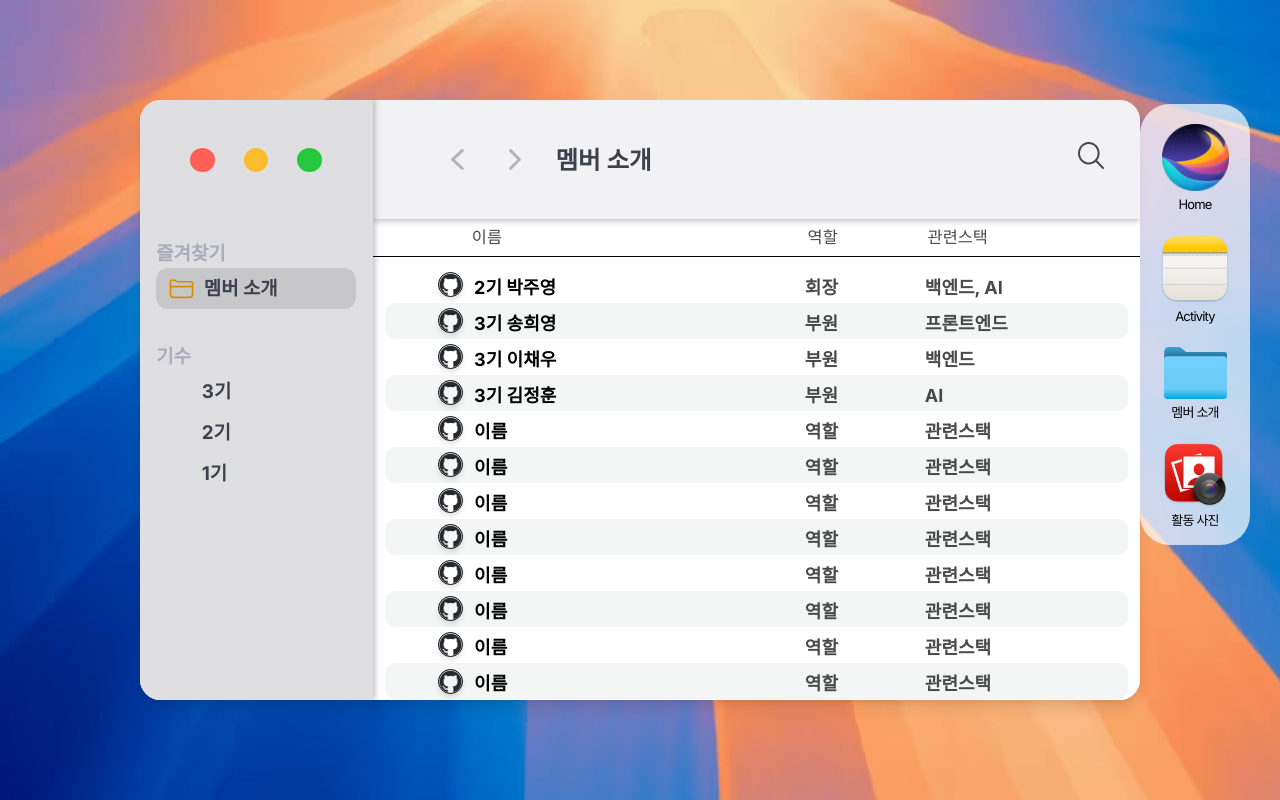
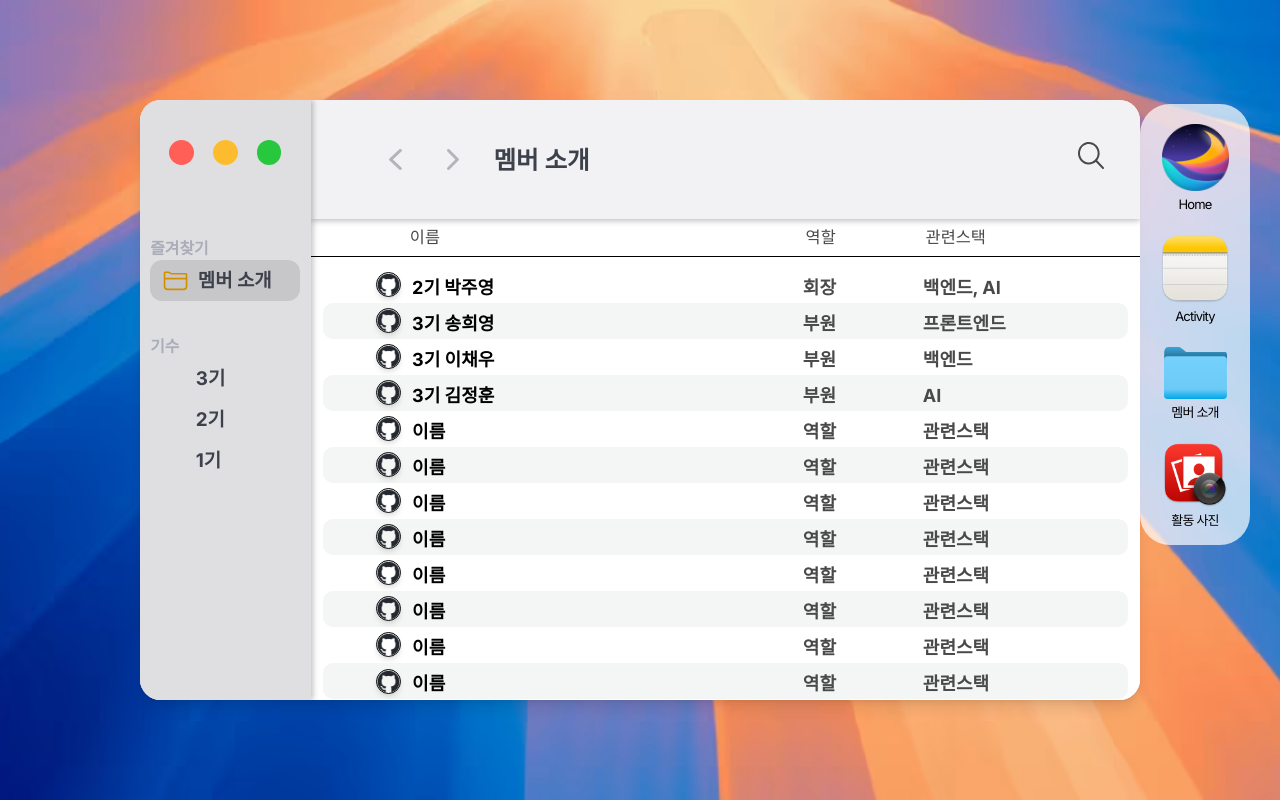
Before and after one commit to ALOC-dev/aloc-homepage, a Next.js app: page /members in a window 1280 px wide. Built offline with nearby package versions, Linux system fonts and the light colour scheme.

Commit message:
refactor: members 페이지 리디자인

```diff
--- a/src/app/(main)/(detail-pages)/members/page.tsx
+++ b/src/app/(main)/(detail-pages)/members/page.tsx
@@ -41,22 +41,21 @@ export default function Members() {
   return (
     <div className='w-full h-full flex'>
       {/* 왼쪽 사이드바 그룹 */}
-      <div className='w-[232.59px] h-full bg-border-brighter shadow-sidebar flex-shrink-0 relative z-30'>
-        {/* macOS 트래픽 라이트 */}
-        <div className='absolute top-[47.5px] left-[49.96px] flex space-x-[29px]'>
-          <div className='w-[24.57px] h-[24.57px] bg-brand-red rounded-full' />
-          <div className='w-[24.57px] h-[24.57px] bg-brand-yellow rounded-full' />
-          <div className='w-[24.57px] h-[24.57px] bg-brand-green rounded-full' />
-        </div>
-
+      <div className='w-[170.59px] h-full bg-border-brighter shadow-sidebar items-center flex-shrink-0 relative z-30'>
         {/* 왼쪽 사이드바 컨텐츠 그룹 */}
-        <div className='mt-[140px] flex flex-col items-center'>
+        <div className='mt-[40px] flex flex-col items-center'>
+          {/* macOS 트래픽 라이트 */}
+          <div className='flex space-x-[19px]'>
+            <div className='w-[24.57px] h-[24.57px] bg-brand-red rounded-full' />
+            <div className='w-[24.57px] h-[24.57px] bg-brand-yellow rounded-full' />
+            <div className='w-[24.57px] h-[24.57px] bg-brand-green rounded-full' />
+          </div>
           {/* 즐겨찾기 섹션 */}
-          <div className='mb-6'>
-            <h2 className='text-[18.84px] font-[700] text-border-dark'>
+          <div className='mt-18 mb-6'>
+            <h2 className='text-[15.84px] font-bold text-border-dark'>
               즐겨찾기
             </h2>
-            <div className='bg-border-bright w-[200px] h-[41px] rounded-[12.28px] flex items-center'>
+            <div className='bg-border-bright w-[150px] h-[41px] rounded-[12.28px] flex items-center'>
               <div className='w-[24.57px] h-[19.66px] ml-[13px]'>
                 <Image
                   src='/images/members/member-folder-icon.svg'
@@ -74,13 +73,13 @@ export default function Members() {
 
           {/* 기수 필터 섹션 */}
           <div className='mt-[10px]'>
-            <h2 className='text-[18.84px] font-bold text-border-dark'>기수</h2>
+            <h2 className='text-[15.84px] font-bold text-border-dark'>기수</h2>
             <div>
               {generations.map((generation) => (
                 <button
                   key={generation.id}
                   onClick={() => handleGenerationClick(generation.id)}
-                  className={`flex items-center rounded-[12.28px] border-none gap-[15px] w-[200px] h-[41px] transition-opacity ${
+                  className={`flex items-center rounded-[12.28px] border-none gap-[15px] w-[150px] h-[41px] transition-opacity ${
                     selectedGeneration === generation.id
                       ? 'opacity-100 bg-border-bright'
                       : ' hover:opacity-100 bg-transparent'
@@ -90,7 +89,7 @@ export default function Members() {
                     className='ml-[10px] w-[20.47px] h-[20.47px] rounded-full'
                     style={{ backgroundColor: generation.color }}
                   />
-                  <span className='text-[18.84px] font-[700] text-text-primary'>
+                  <span className='text-[18.84px] font-bold text-text-primary'>
                     {generation.name}
                   </span>
                 </button>
@@ -105,7 +104,7 @@ export default function Members() {
         {/* 상단 헤더바 그룹 */}
         <div className='w-full h-[118.75px] z-20 bg-bright-gray shadow-header flex-shrink-0 relative'>
           {/* 제목 */}
-          <h1 className='absolute top-[42.14px] left-[182.81px] text-[24.57px] font-[700] text-text-primary'>
+          <h1 className='absolute top-[42.14px] left-[182.81px] text-[24.57px] font-bold text-text-primary'>
             멤버 소개
           </h1>
 
@@ -144,10 +143,10 @@ export default function Members() {
           <span className='absolute left-[99.27px] text-[16.38px] text-text-secondary'>
             이름
           </span>
-          <span className='absolute left-[435px] text-[16.38px]  text-text-secondary'>
+          <span className='absolute left-[495px] text-[16.38px]  text-text-secondary'>
             역할
           </span>
-          <span className='absolute left-[555px] text-[16.38px] text-text-secondary'>
+          <span className='absolute left-[615px] text-[16.38px] text-text-secondary'>
             관련스택
           </span>
         </div>
@@ -184,14 +183,14 @@ export default function Members() {
 
                 {/* 역할 */}
                 <div>
-                  <span className='text-[18.02px] absolute left-[420px] top-[7.37px] font-[700] text-text-secondary group-hover:text-white'>
+                  <span className='text-[18.02px] absolute left-[480px] top-[7.37px] font-[700] text-text-secondary group-hover:text-white'>
                     {member.role}
                   </span>
                 </div>
 
                 {/* 관련스택 */}
                 <div>
-                  <span className='text-[18.02px]  absolute left-[540px] top-[7.37px] font-[700] text-text-secondary group-hover:text-white'>
+                  <span className='text-[18.02px]  absolute left-[600px] top-[7.37px] font-[700] text-text-secondary group-hover:text-white'>
                     {member.stack}
                   </span>
                 </div>
```
